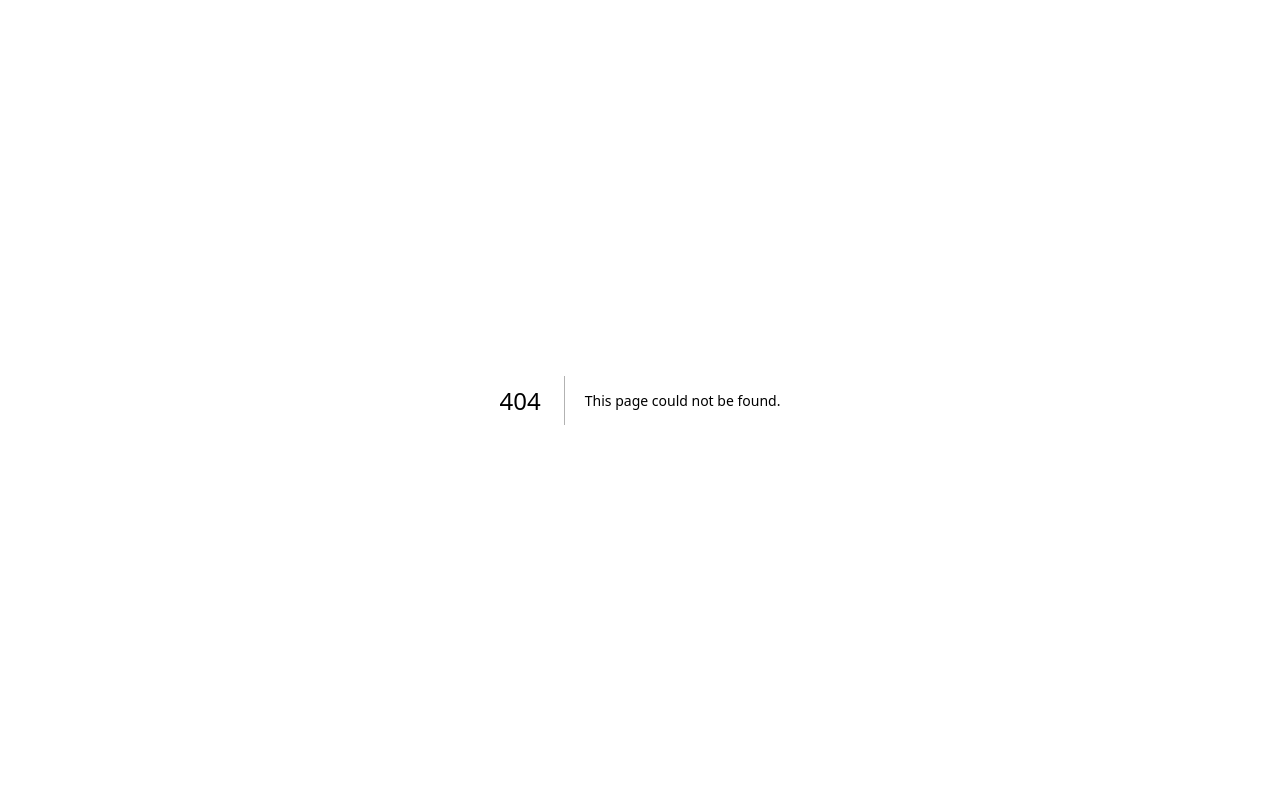
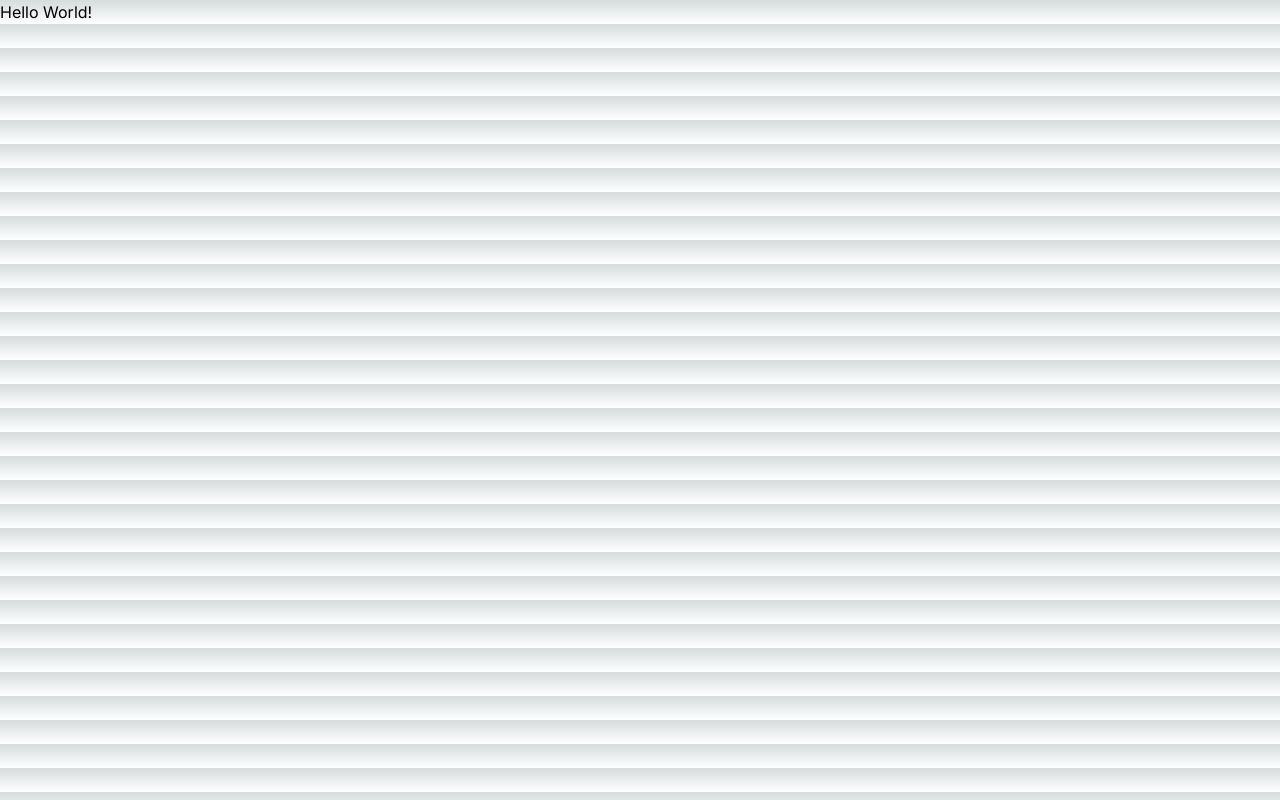
Before and after one commit to ThangTLuong/AI_web_application, a Next.js app in the folder application/: page /hello in a window 1280 px wide. Before the commit this address had no page. Built offline with nearby package versions, Linux system fonts and the light colour scheme.

Commit message:
Exploring how Next app works

```diff
--- /dev/null
+++ b/application/src/app/hello/page.tsx
@@ -0,0 +1,3 @@
+export default function Hello() {
+  return <h1>Hello World!</h1>;
+}
```
